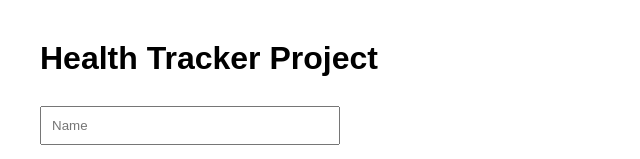
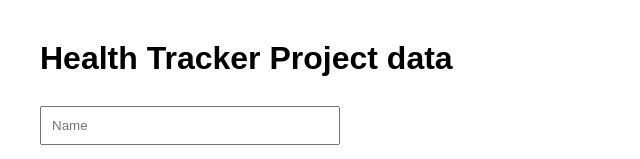
Before and after one commit to AARTHIsm-project/healthcare-project, a plain HTML site: page frontend/index.html in a window 1280 px wide. Shown: the top 159 px of the page, without its empty margins (0-640 px from the left). Drawn offline with Linux system fonts and the light colour scheme.

```diff
--- a/frontend/index.html
+++ b/frontend/index.html
@@ -7,7 +7,7 @@
   <link rel="stylesheet" href="style.css">
 </head>
 <body>
-  <h1> Health Tracker Project</h1>
+  <h1> Health Tracker Project data</h1>
   <form id="healthForm">
     <input type="text" id="name" placeholder="Name" required />
     <input type="number" id="age" placeholder="Age" required />
```
